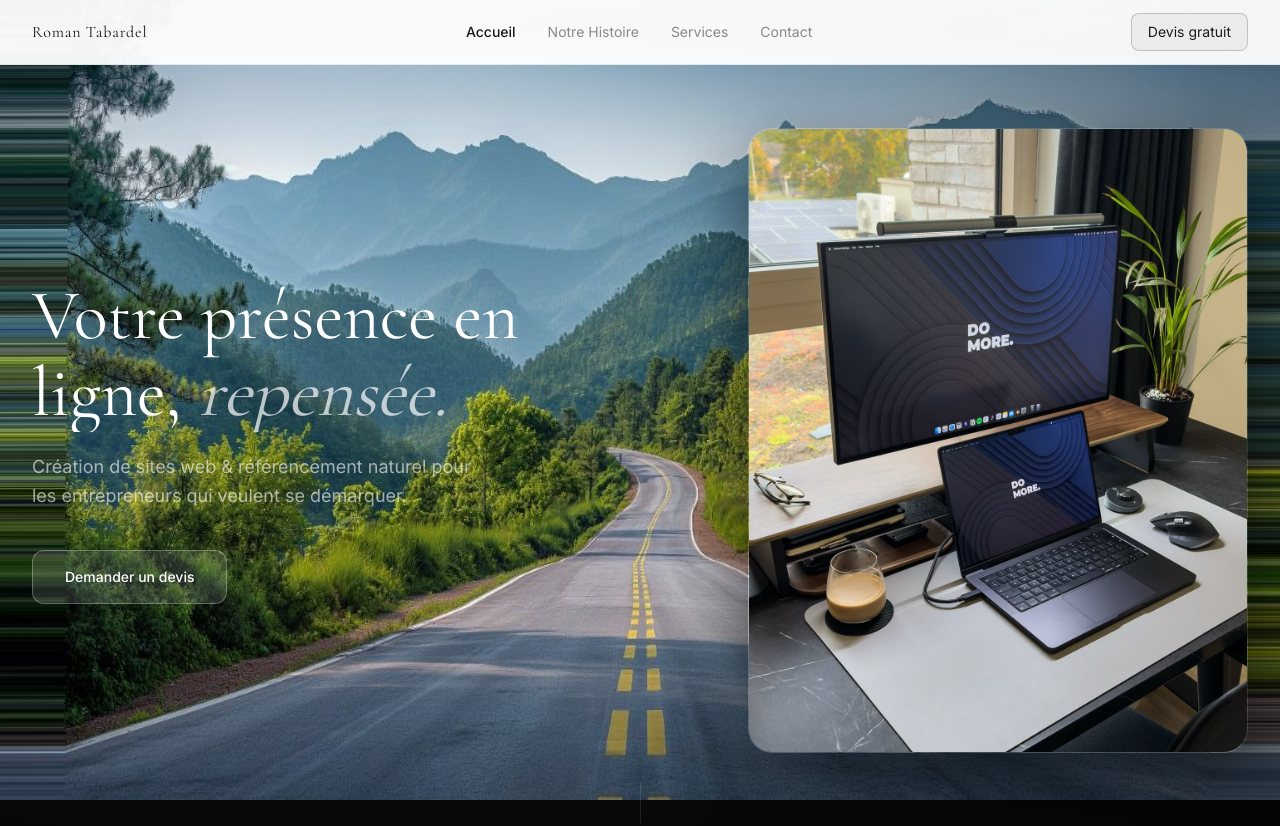
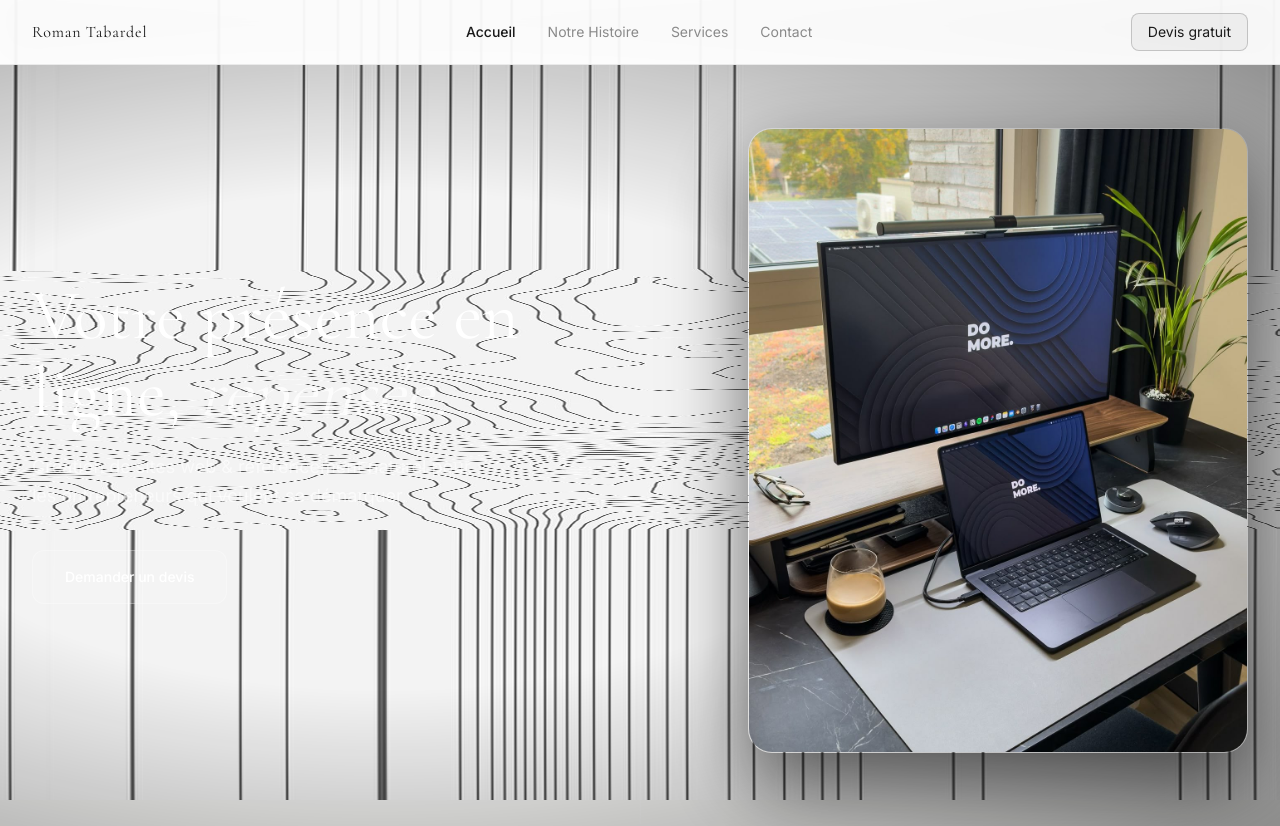
Before and after one commit to tabardelroman2006-a11y/tabardel-roman, a Next.js app: page / in a window 1280 px wide. Shown: the top 826 px of the page. Built offline with nearby package versions, Linux system fonts and the light colour scheme.

Commit message:
style: fond topo carte + body light

```diff
--- a/src/app/layout.tsx
+++ b/src/app/layout.tsx
@@ -55,7 +55,7 @@
 }) {
   return (
     <html lang="fr" className={`${cormorant.variable} ${inter.variable}`}>
-      <body style={{ backgroundColor: '#0a0a0a', cursor: 'none', overflowX: 'hidden' }}>
+      <body style={{ backgroundColor: '#f2f2f0', cursor: 'none', overflowX: 'hidden' }}>
         {/* Canvas WebGL — image + effet liquide fusionnés */}
         <GlobalLiquid />
         <div style={{ position: 'relative', zIndex: 2 }}>
```
Also changed, not shown: public/images/bg-photo.jpg.
